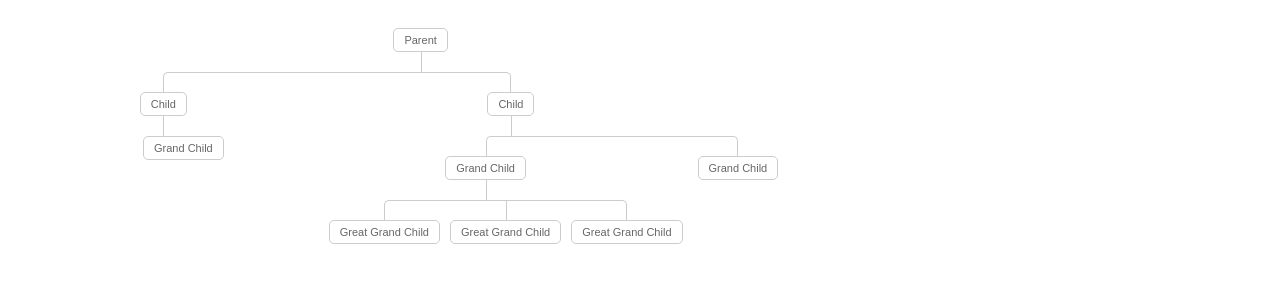
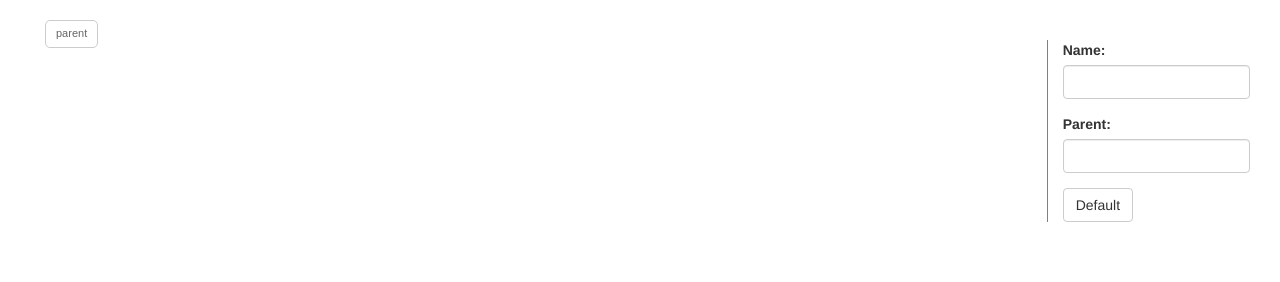
Before and after one commit to NishiGaba/Dynamic-Family-Hierarchy-Tree-Angular-JS, a plain HTML site: page index.html in a window 1280 px wide. Drawn offline with nearby package versions, Linux system fonts and the light colour scheme.

Commit message:
Bootstrap Library Added & First Dynamic Parent Node Created

```diff
--- a/index.html
+++ b/index.html
@@ -2,15 +2,21 @@
 <html>
 <head>
 	<title>Dynamic Family Hierarchy Tree</title>
+
+	<!-- Latest compiled and minified Bootstrap CSS -->
+	<link rel="stylesheet" href="https://maxcdn.bootstrapcdn.com/bootstrap/3.3.7/css/bootstrap.min.css" integrity="sha384-BVYiiSIFeK1dGmJRAkycuHAHRg32OmUcww7on3RYdg4Va+PmSTsz/K68vbdEjh4u" crossorigin="anonymous">
+
   	<link rel="stylesheet" type="text/css" href="css/style.css">
   	<script type="text/javascript" src="js/lib/angular.min.js"></script>
-  	<script type="text/javascript" src="js/app.js"></script>
+
 </head>
 <body ng-app="myApp" ng-controller="hierarchyController">
 	<!--  The Hierarchical Structure will be simple Nested Lists  -->
 	<div id="tree">
-		<ul>
-			<li>
+		<div class="row">
+			<div class="col-md-10">
+				<ul id="hierarchyContainer">
+					<!-- <li>
 						<a href="#" id="parent" ng-click="createChild($event)">Parent</a>
 						<ul>
 							<li>
@@ -40,8 +46,24 @@
 								</ul>
 							</li>
 						</ul>
-			</li>
+					</li> -->
 				</ul>
 			</div>
+			<div class="col-md-2" style="margin-left: -30px;border-left: 1px solid gray;margin-top: 40px;">
+				<form>
+					<div class="form-group">
+					  	<label for="name">Name:</label>
+					  	<input type="text" class="form-control" id="name">
+					</div>
+					<div class="form-group">
+					  	<label for="parent">Parent:</label>
+					  	<input type="text" class="form-control" id="parent">
+					</div>
+					<button type="button" class="btn btn-default">Default</button>
+				</form>
+			</div>
+		</div>
+	</div>
+	<script type="text/javascript" src="js/app.js"></script>
 </body>
 </html>
--- a/js/app.js
+++ b/js/app.js
@@ -1,8 +1,28 @@
 var myApp = angular.module('myApp', []);
 
 myApp.controller('hierarchyController', ['$scope',function($scope) {
-	$scope.createChild = function(event) {
-		var id = event.target.id;
-		console.log(id);
+
+	//Function to Make A Family Hierarchy Tree
+	var getHierarchy = function() {
+
+		// Array Containing Family Hierarchy Tree Nodes
+		var treeElements = [
+			{
+				id		: 	'parent',
+				parent	:	'null',
+				level	: 	 0
+			}
+		];
+
+		//Loop to check parent of Elements inside the treeElements Array
+		for(i=0;i<treeElements.length;i++) {
+			if(treeElements[i].parent == 'null' && treeElements[i].level == 0) {
+				//Parent Node is Created Dynamically
+				document.getElementById('hierarchyContainer').innerHTML = '<li><a href="#">'+treeElements[i].id+'</a></li>';
+			}
+		}
 	}
+
+	//Bydefault Call to Get Family Hierarchy Tree
+	getHierarchy();
 }])
```
Also changed, not shown: 1 other file. Lines whose indentation alone changed are shown as unchanged.
